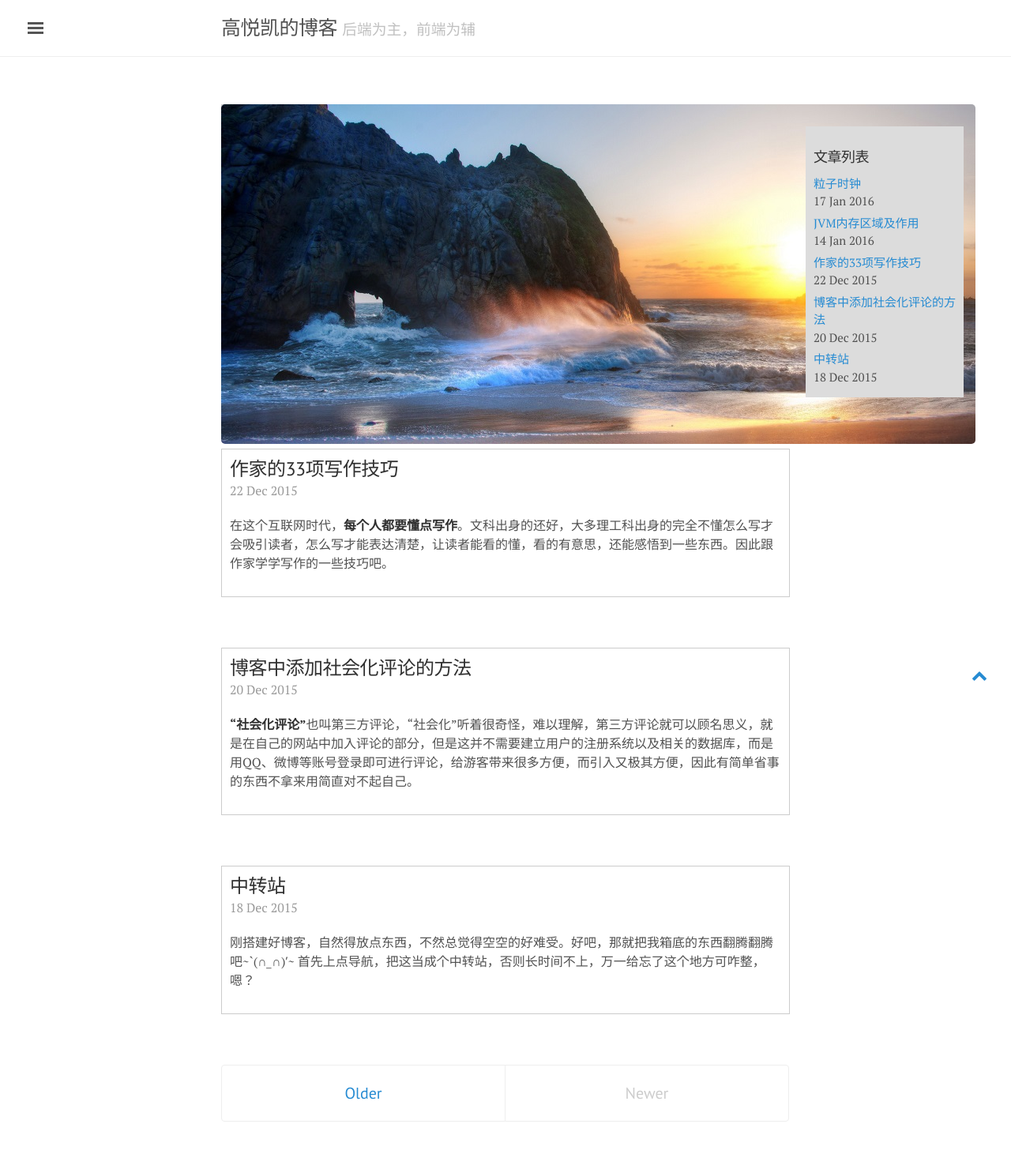
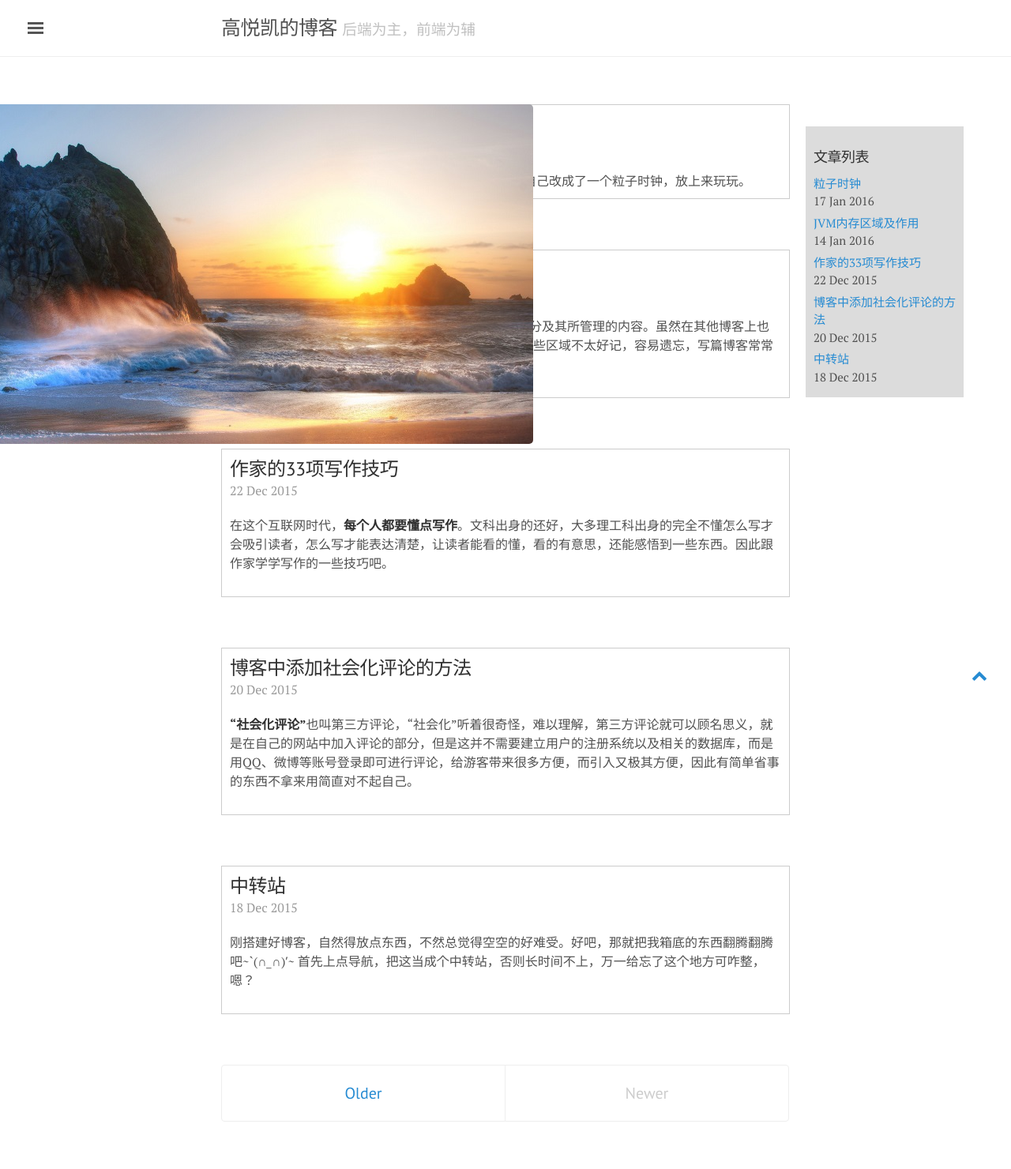
Before and after one commit to gyk6985432/myBlog, a Jekyll site: the page built from index.html, in a window 1280 px wide. Shown: the whole page at 79% size. Built offline with Jekyll 4.4.1, drawn with Linux system fonts in a browser that asks for light colours; nearby versions of some CDN libraries; the list of posts is cut into pages by our own code; comment, search, counter and statistics services are not loaded.

Commit message:
backgrond jpg

```diff
--- a/index.html
+++ b/index.html
@@ -3,7 +3,7 @@ layout: default
 title: Home
 ---
 
-<div style="width:100%;position:absolute;">
+<div style="width:100%;position:absolute;left:-14rem;">
     <img src="/myBlog/images/background.jpg">
 </div>
 
```
